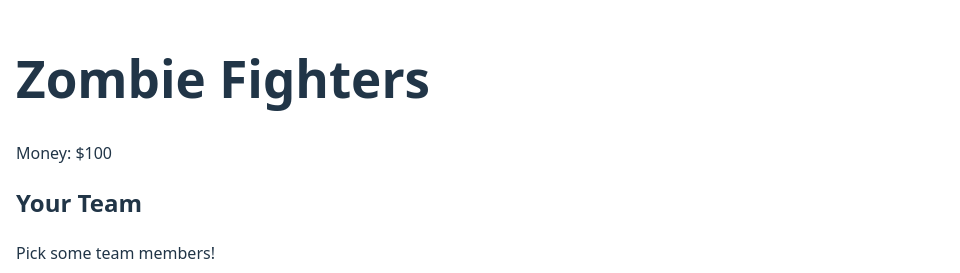
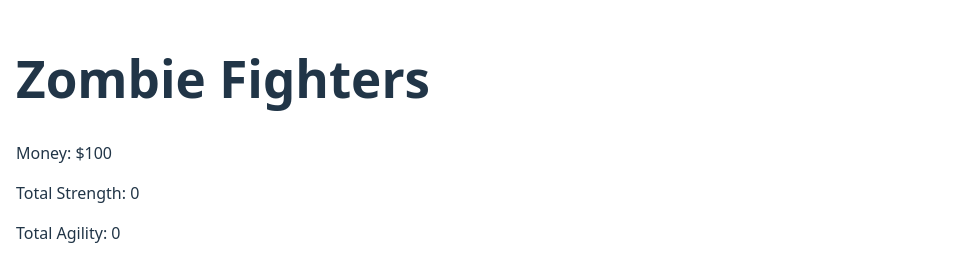
Before and after one commit to HalsSwetz/react-state-management-lab, a React (Vite) app: page / in a window 1280 px wide. Shown: the top 273 px of the page, without its empty margins (0-960 px from the left). Built offline with nearby package versions, Linux system fonts and the light colour scheme.

Commit message:
add total strength and agility, and the remove button with its handle function

```diff
--- a/src/App.jsx
+++ b/src/App.jsx
@@ -94,9 +94,7 @@ const [zombieFighters, setZombieFighters]  = useState([
       if (money >= fighter.price) {
 
         setTeam([...team, fighter]);
-
         setZombieFighters(zombieFighters.filter(f => f.id !== fighter.id))
-
         setMoney(money-fighter.price)
 
       } else {
@@ -104,11 +102,22 @@ const [zombieFighters, setZombieFighters]  = useState([
       }
     }
 
+    const handleRemoveFighter = (fighter) => {
+      setTeam(team.filter(f => f.id !== fighter.id));
+      setZombieFighters([...zombieFighters, fighter]);
+      setMoney(money+fighter.price);
+    };
+
+    const totalStrength = team.reduce((total, { strength }) => total + strength, 0);
+    const totalAgility = team.reduce((total, { agility }) => total + agility, 0);
 
   return (
     <div>
     <h1>Zombie Fighters</h1>
     <p>Money: ${money}</p>
+
+    <p>Total Strength: {totalStrength}</p>
+    <p>Total Agility: {totalAgility}</p>
 
     <h2>Your Team</h2>
     {team.length === 0 ? (<p>Pick some team members!</p>) : (
@@ -120,12 +129,11 @@ const [zombieFighters, setZombieFighters]  = useState([
             <p>Price: {fighter.price}</p>
             <p>Strength: {fighter.strength}</p>
             <p>Agility: {fighter.agility}</p>
+            <button onClick={() => handleRemoveFighter(fighter)}>Remove</button>
           </li>
         ))}
       </ul>
     )}
-
-
 
     <h2>Available Fighters</h2>
       <ul>
```
